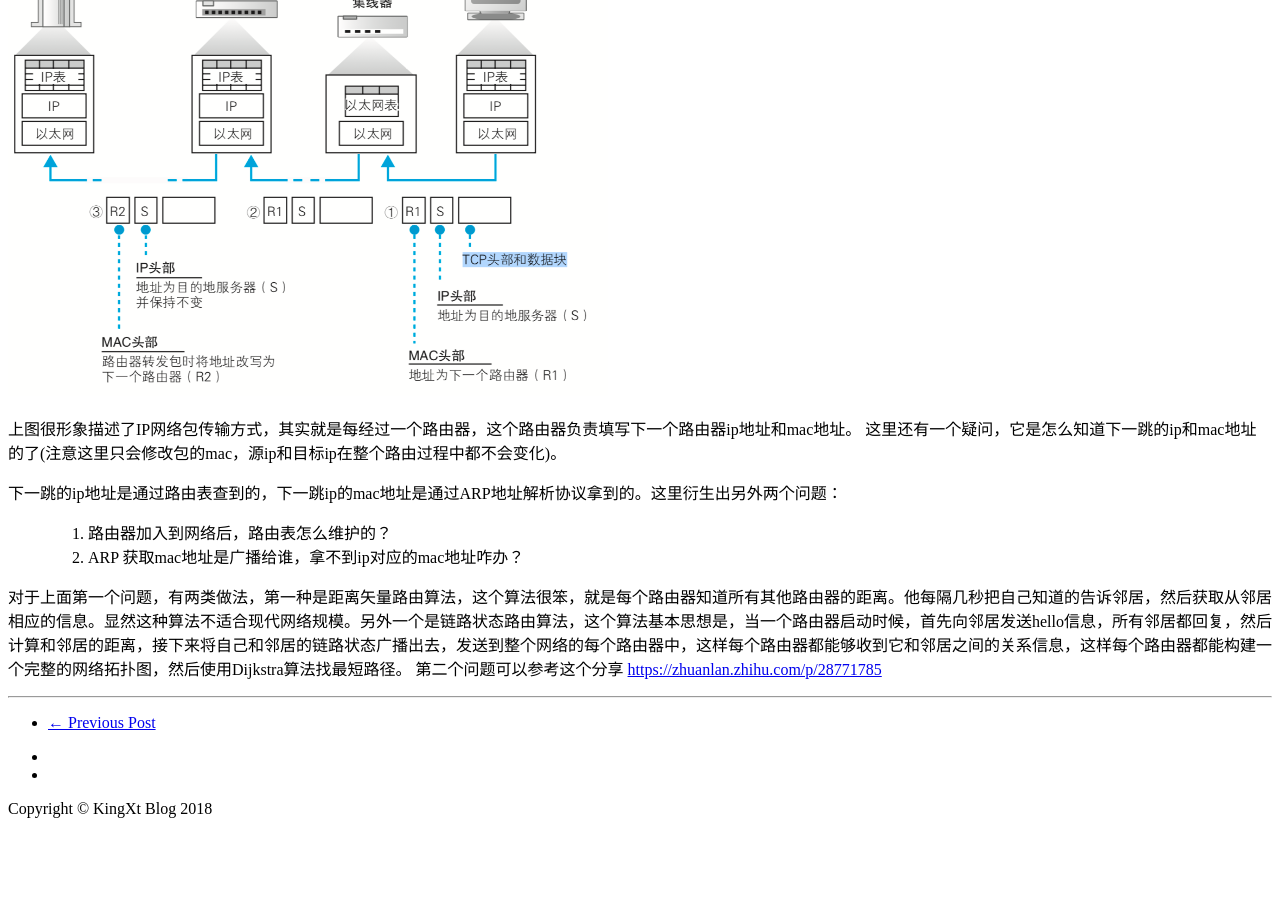
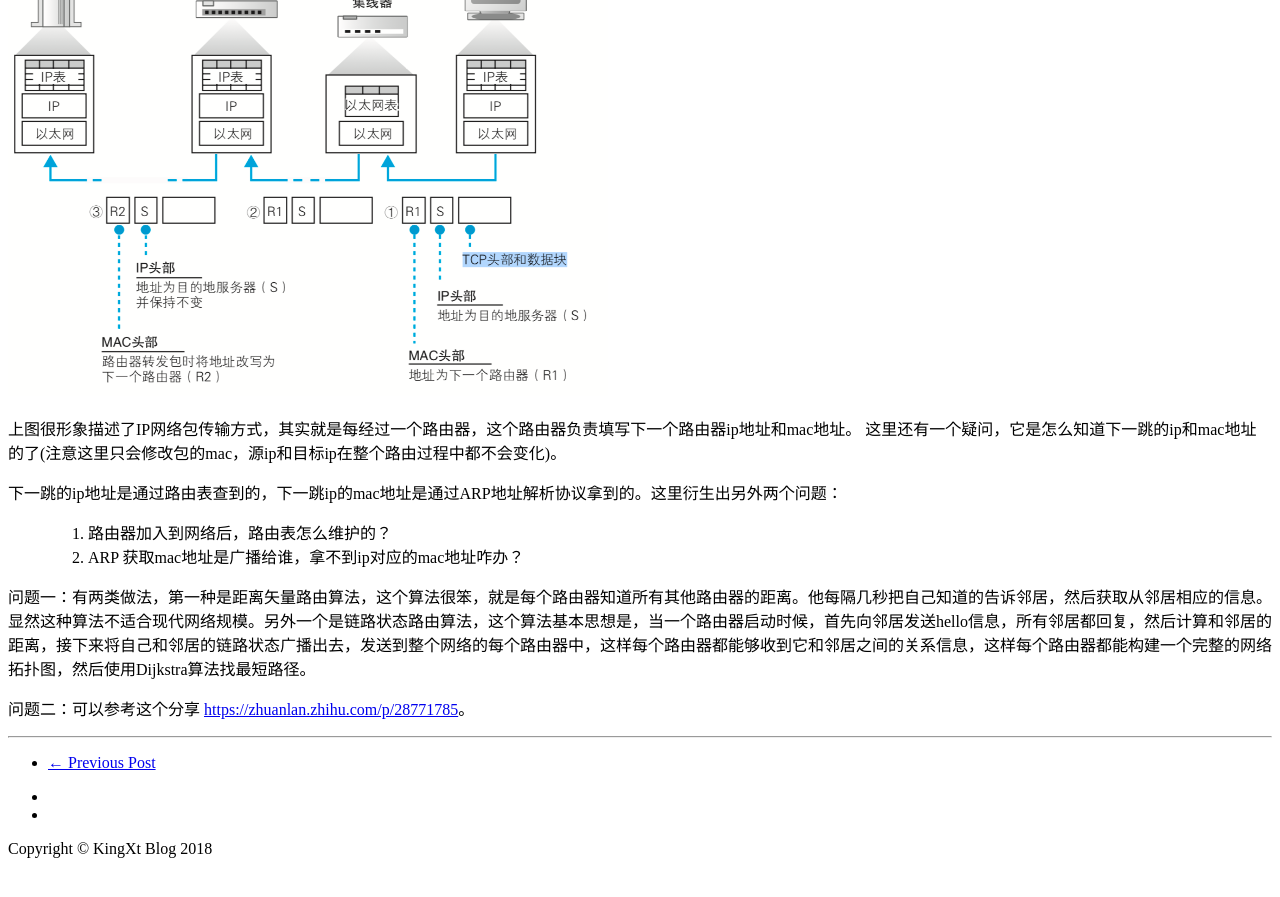
Before and after one commit to kingxt/kingxt.github.io, a Jekyll site: the page built from _posts/2018-10-14-网络是怎样连接的.md, in a window 1280 px wide and 900 px high, scrolled down 6246 px. Shown: the top 897 px of the window. Built offline with Jekyll 4.4.1, drawn with Linux system fonts in a browser that asks for light colours; nearby versions of some CDN libraries; comment, search, counter and statistics services are not loaded; before the commit the page ends 7106 px from its top, so only the background shows below that.

Commit message:
update post

```diff
--- a/_posts/2018-10-14-网络是怎样连接的.md
+++ b/_posts/2018-10-14-网络是怎样连接的.md
@@ -115,5 +115,6 @@ IP协议：要将快递从A送到B，中间肯定经历不同的站点，IP作
 > 1. 路由器加入到网络后，路由表怎么维护的？
 > 2. ARP 获取mac地址是广播给谁，拿不到ip对应的mac地址咋办？
 
-对于上面第一个问题，有两类做法，第一种是距离矢量路由算法，这个算法很笨，就是每个路由器知道所有其他路由器的距离。他每隔几秒把自己知道的告诉邻居，然后获取从邻居相应的信息。显然这种算法不适合现代网络规模。另外一个是链路状态路由算法，这个算法基本思想是，当一个路由器启动时候，首先向邻居发送hello信息，所有邻居都回复，然后计算和邻居的距离，接下来将自己和邻居的链路状态广播出去，发送到整个网络的每个路由器中，这样每个路由器都能够收到它和邻居之间的关系信息，这样每个路由器都能构建一个完整的网络拓扑图，然后使用Dijkstra算法找最短路径。
-第二个问题可以参考这个分享 [https://zhuanlan.zhihu.com/p/28771785](https://zhuanlan.zhihu.com/p/28771785)
+问题一：有两类做法，第一种是距离矢量路由算法，这个算法很笨，就是每个路由器知道所有其他路由器的距离。他每隔几秒把自己知道的告诉邻居，然后获取从邻居相应的信息。显然这种算法不适合现代网络规模。另外一个是链路状态路由算法，这个算法基本思想是，当一个路由器启动时候，首先向邻居发送hello信息，所有邻居都回复，然后计算和邻居的距离，接下来将自己和邻居的链路状态广播出去，发送到整个网络的每个路由器中，这样每个路由器都能够收到它和邻居之间的关系信息，这样每个路由器都能构建一个完整的网络拓扑图，然后使用Dijkstra算法找最短路径。
+
+问题二：可以参考这个分享 [https://zhuanlan.zhihu.com/p/28771785](https://zhuanlan.zhihu.com/p/28771785)。
```
